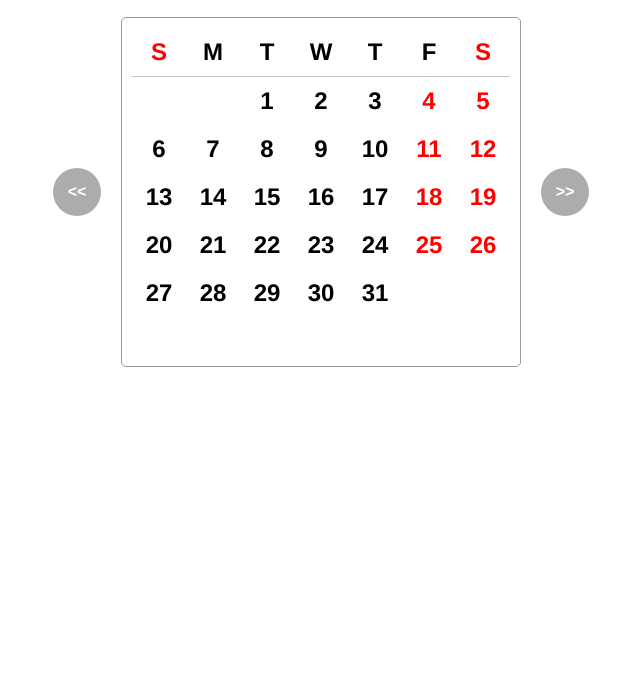
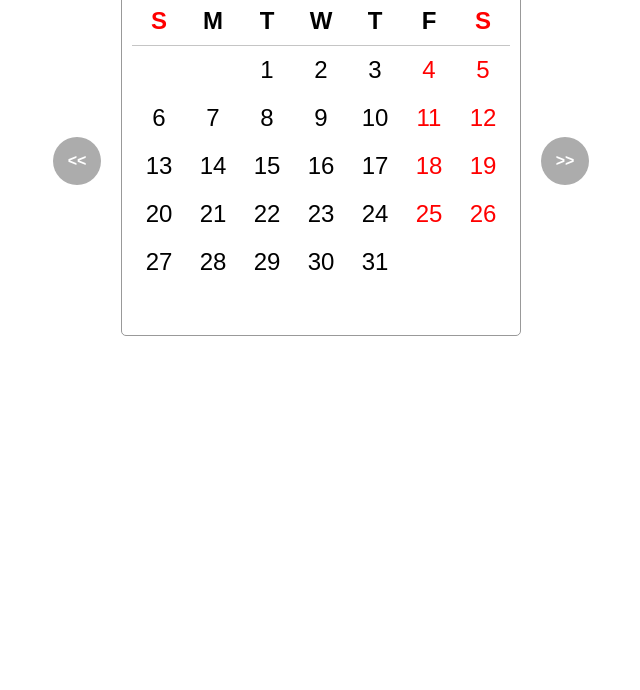
Before and after one commit to joeldarling/jdarling-cala-cal-challenge, a plain HTML site: page index.html in a window 1280 px wide. Shown: the part 110-800 px from the top of the page, without its empty margins (319-959 px from the left). Drawn offline with Linux system fonts and the light colour scheme.

Commit message:
code cleanup, css styles update

```diff
--- a/css/styles.css
+++ b/css/styles.css
@@ -1,6 +1,6 @@
 /* HTML styles */
 body {
-  font-family: 'Helvetica';
+  font-family: 'Arial';
   font-size: 1.5em;
 }
 
@@ -44,8 +44,13 @@ hr {
   grid-template-columns: repeat(7, 1fr);
 }
 
+.calendar-square-header {
+  font-weight: 800;
+  text-align: center;
+  margin: 10px;
+}
+
 .calendar-square {
-  font-weight: 800;
   text-align: center;
   margin: 10px;
 }
--- a/index.html
+++ b/index.html
@@ -9,18 +9,18 @@
 
 <body>
   <div id="calendar-wrapper">
-      <h1 id="month-title"></h1>
+      <h3 id="month-title"></h3>
       <div class="row">
         <button class="button" id="backButton"><<</button>
         <div id="calendar">
           <div class="grid-row">
-            <span class="calendar-square weekend">S</span>
-            <span class="calendar-square">M</span>
-            <span class="calendar-square">T</span>
-            <span class="calendar-square">W</span>
-            <span class="calendar-square">T</span>
-            <span class="calendar-square">F</span>
-            <span class="calendar-square weekend">S</span>
+            <span class="calendar-square-header weekend">S</span>
+            <span class="calendar-square-header">M</span>
+            <span class="calendar-square-header">T</span>
+            <span class="calendar-square-header">W</span>
+            <span class="calendar-square-header">T</span>
+            <span class="calendar-square-header">F</span>
+            <span class="calendar-square-header weekend">S</span>
           </div>
           <hr/>
           <div id="days" class="grid-row"></div>
@@ -29,7 +29,7 @@
       </div>
   </div>
 
-  <script src="js/DateHelper.js"></script>
+  <script src="js/SuperDate.js"></script>
   <script src="js/calendar.js"></script>
 </body>
 </html>
--- a/js/DateHelper.js
+++ /dev/null
@@ -1,45 +0,0 @@
-"use strict";
-
-class DateHelper {
-    constructor(startDate = new Date()) {
-      this.startDate = startDate;
-      this.monthNames = ['January', 'February', 'March', 'April', 'May', 'June', 'July', 'August', 'September', 'October', 'November', 'December'];
-    }
-
-    getDay(day = 0) {
-      return new Date(this.startDate.getFullYear(), this.startDate.getMonth(), day).getDay();
-    }
-
-    getMonthName() {
-      return this.monthNames[this.startDate.getMonth()]
-    }
-
-    getYearName() {
-      return this.startDate.getFullYear();
-    }
-
-    getDaysInMonth() {
-      return new Date(this.startDate.getFullYear(), this.startDate.getMonth() + 1, 0).getDate();
-    }
-
-    getFirstDayInMonth() {
-      return new Date(this.startDate.getFullYear(), this.startDate.getMonth(), 1).getDay();
-    }
-
-    changeMonthByDelta(delta) {
-      this.startDate = new Date(this.startDate.getFullYear(), (this.startDate.getMonth() + 1) + delta, 0);
-    }
-
-    isWeekend(day) {
-      const dayNumber = this.getDay(day);
-      return dayNumber === 5 || dayNumber === 6;
-    }
-
-    toArray() {
-      const array = [];
-      for(let i = 0; i < this.getDaysInMonth(); i++) {
-        array.push(i + 1);
-      }
-      return array;
-    }
-  }
--- /dev/null
+++ b/js/SuperDate.js
@@ -0,0 +1,55 @@
+"use strict";
+
+class SuperDate {
+  constructor(startDate = new Date()) {
+    this.startDate = startDate;
+    this.monthNames = ['January', 'February', 'March', 'April', 'May', 'June', 'July', 'August', 'September', 'October', 'November', 'December'];
+  }
+
+  // returns the actual day in week (0 - 6) in current month
+  getDay(day = 0) {
+    return new Date(this.startDate.getFullYear(), this.startDate.getMonth(), day).getDay();
+  }
+
+  // returns month name
+  getMonthName() {
+    return this.monthNames[this.startDate.getMonth()]
+  }
+
+  // returns year name
+  getYearName() {
+    return this.startDate.getFullYear();
+  }
+
+  // returns total number of days in current month
+  getDaysInMonth() {
+    return new Date(this.startDate.getFullYear(), this.startDate.getMonth() + 1, 0).getDate();
+  }
+
+  // returns the actual day of in week (0 - 6) of the first day of the month
+  // useful for setting offset in cal render
+  getFirstDayInMonth() {
+    return new Date(this.startDate.getFullYear(), this.startDate.getMonth(), 1).getDay();
+  }
+
+  // changes startDate by 'delta' amount
+  // it would be better to return a new DateHelper object instead of mutating the internal date
+  changeMonthByDelta(delta) {
+    this.startDate = new Date(this.startDate.getFullYear(), (this.startDate.getMonth() + 1) + delta, 0);
+  }
+
+  // returns true / false if given day is Saturday or Sunday
+  isWeekend(day) {
+    const dayNumber = this.getDay(day);
+    return dayNumber === 5 || dayNumber === 6;
+  }
+
+  // returns an array of days in month
+  toArray() {
+    const array = [];
+    for(let i = 0; i < this.getDaysInMonth(); i++) {
+      array.push(i + 1);
+    }
+    return array;
+  }
+}
--- a/js/calendar.js
+++ b/js/calendar.js
@@ -3,11 +3,10 @@
 (function calendar() {
 
   // wait for DOM to load, then render cal
-  document.addEventListener("DOMContentLoaded", event => {
-    let currentMonth = new DateHelper();
+  document.addEventListener("DOMContentLoaded", () => {
+    let currentMonth = new SuperDate();
 
     // create / save DOM elements for later
-    const calendarWrapper = document.getElementById('calendar-wrapper');
     const monthTitleEl = document.getElementById('month-title');
     const daysContainerEl = document.getElementById('days');
     const backButton = document.getElementById('backButton');
@@ -33,16 +32,19 @@
       renderDays(currentMonth, daysContainerEl);
     }
 
+    // renders a single calendar day
     function renderDay(day, isWeekend = false) {
       return `<span class="calendar-square ${isWeekend ? 'weekend' : ''}">${day}</span>`;
     }
 
+    // renders current month / year within target element
     function renderMonthTitle(currentMonth, targetEl) {
       const monthTitle = `${currentMonth.getMonthName()} ${currentMonth.getYearName()}`;
 
       targetEl.innerText = monthTitle;
     }
 
+    // renders all days in current month within target element
     function renderDays(currentMonth, targetEL) {
       const spacerAmount = currentMonth.getFirstDayInMonth();
       const spacerEl = new Array(spacerAmount).fill('').map(renderDay).join('');
@@ -53,6 +55,5 @@
 
     // initial render
     renderCalendar();
-
   });
-})()
+})();
```
